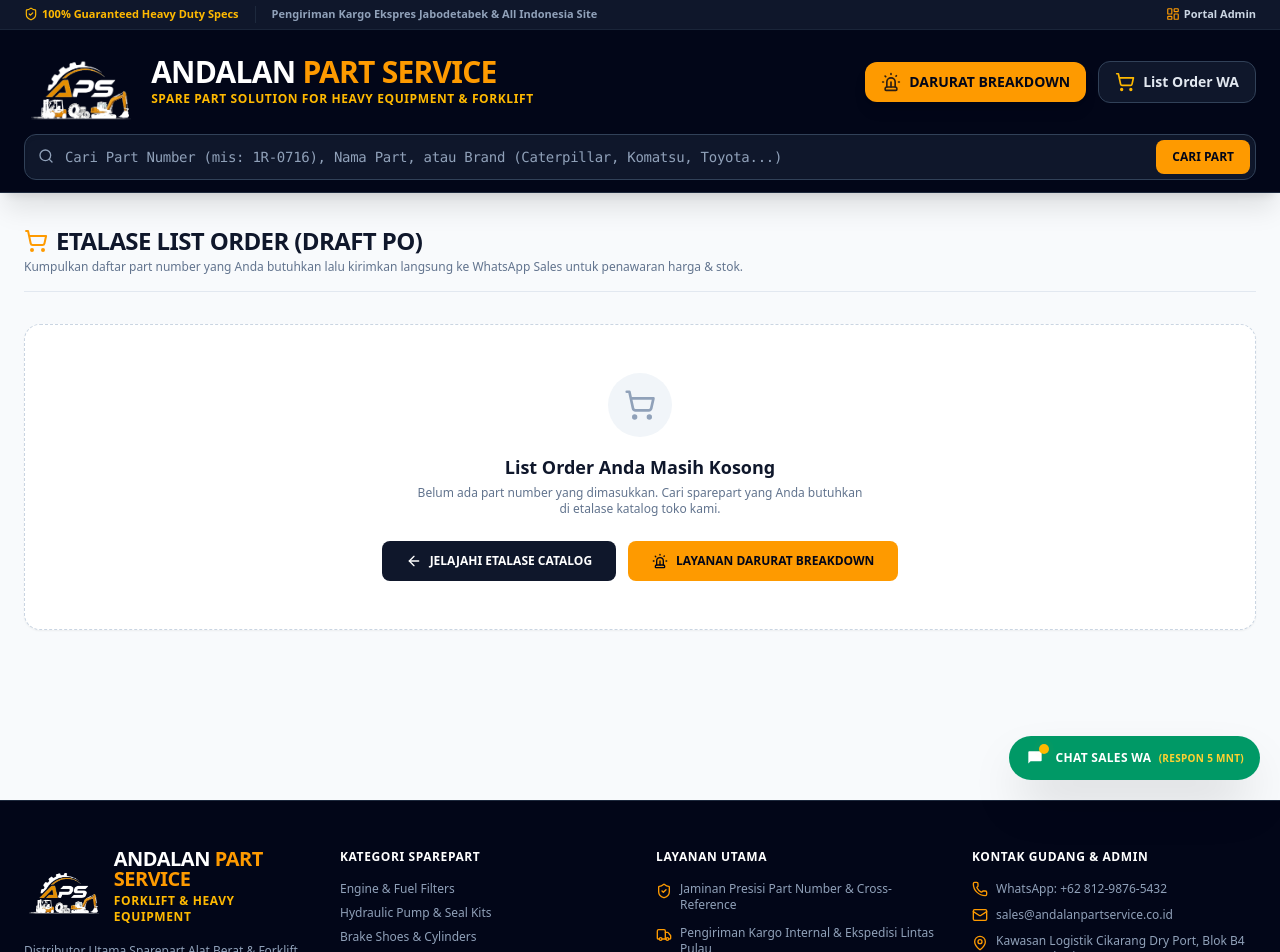
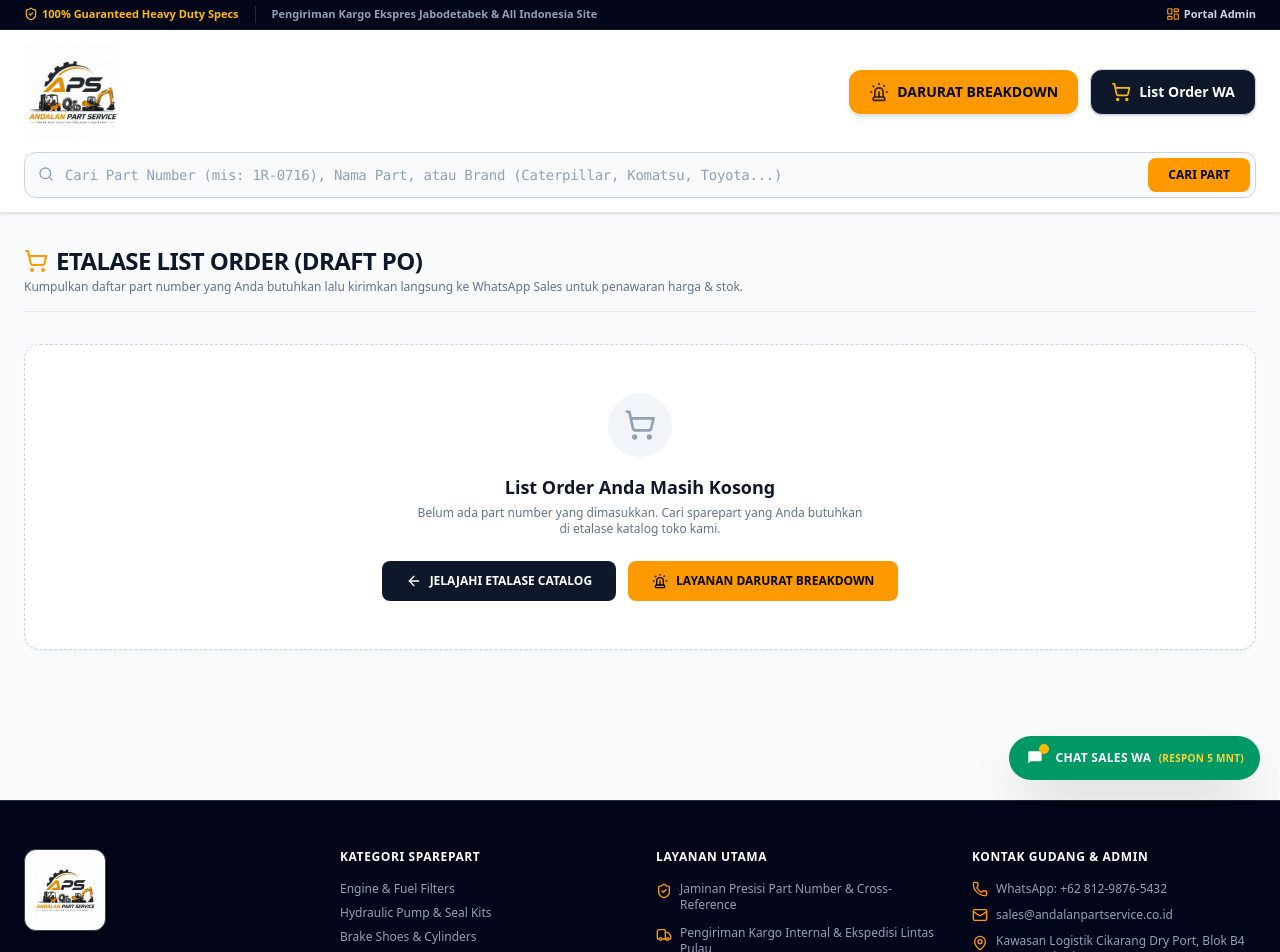
Before and after one commit to andalanpartservice-sketch/web-sparepart, a Next.js app: page /cart in a window 1280 px wide. Shown: the top 952 px of the page. Built offline with nearby package versions, Linux system fonts and the light colour scheme.

Commit message:
style: change navbar & admin header background to smooth white container with untouched original logo image

```diff
--- a/app/admin/layout.tsx
+++ b/app/admin/layout.tsx
@@ -8,44 +8,39 @@
     <AdminAuthGuard>
       <div className="flex min-h-screen flex-col bg-slate-100">
         {/* Admin Top Header */}
-        <header className="sticky top-0 z-40 bg-slate-950 border-b border-slate-800 text-white shadow-md">
-          <div className="mx-auto max-w-7xl px-4 sm:px-6 py-3.5 flex items-center justify-between">
+        <header className="sticky top-0 z-40 bg-white border-b border-slate-200 text-slate-900 shadow-sm">
+          <div className="mx-auto max-w-7xl px-4 sm:px-6 py-2.5 flex items-center justify-between">
             <div className="flex items-center gap-3">
               <Link href="/admin" className="flex items-center gap-2.5">
                 {/* eslint-disable-next-html-element-suppression */}
                 <img
-                  src="/logo-mark-dark.png"
-                  alt="APS Logo"
-                  className="h-10 w-auto object-contain"
+                  src="/logo.png"
+                  alt="Andalan Part Service Logo"
+                  className="h-12 w-auto object-contain"
                 />
-                <div className="flex flex-col">
-                  <span className="font-black uppercase tracking-tight text-sm text-white">
-                    ANDALAN <span className="text-amber-500">PART SERVICE</span>
-                  </span>
-                  <span className="text-[9px] font-black uppercase text-amber-400">
-                    ADMIN PORTAL
-                  </span>
-                </div>
+                <span className="font-black uppercase text-[10px] text-slate-950 bg-amber-400 px-2 py-0.5 rounded shadow-xs">
+                  ADMIN PORTAL
+                </span>
               </Link>
-              <span className="hidden sm:inline text-xs text-slate-500 font-bold border-l border-slate-800 pl-3">
+              <span className="hidden sm:inline text-xs text-slate-400 font-bold border-l border-slate-200 pl-3">
                 Control Panel & Warehouse Logistics
               </span>
             </div>
 
             <nav className="flex items-center gap-2 sm:gap-4 text-xs font-bold">
-              <Link href="/admin" className="flex items-center gap-1.5 px-3 py-1.5 rounded-lg text-slate-300 hover:text-white hover:bg-slate-900 transition">
+              <Link href="/admin" className="flex items-center gap-1.5 px-3 py-1.5 rounded-lg text-slate-700 hover:text-slate-950 hover:bg-slate-100 transition">
                 Overview
               </Link>
-              <Link href="/admin/orders" className="flex items-center gap-1.5 px-3 py-1.5 rounded-lg text-slate-300 hover:text-white hover:bg-slate-900 transition">
-                <ShoppingBag className="h-3.5 w-3.5 text-amber-500" /> Orders
+              <Link href="/admin/orders" className="flex items-center gap-1.5 px-3 py-1.5 rounded-lg text-slate-700 hover:text-slate-950 hover:bg-slate-100 transition">
+                <ShoppingBag className="h-3.5 w-3.5 text-amber-600" /> Orders
               </Link>
-              <Link href="/admin/inquiries" className="flex items-center gap-1.5 px-3 py-1.5 rounded-lg text-slate-300 hover:text-white hover:bg-slate-900 transition">
-                <Siren className="h-3.5 w-3.5 text-amber-500 animate-pulse" /> Inquiries
+              <Link href="/admin/inquiries" className="flex items-center gap-1.5 px-3 py-1.5 rounded-lg text-slate-700 hover:text-slate-950 hover:bg-slate-100 transition">
+                <Siren className="h-3.5 w-3.5 text-amber-600 animate-pulse" /> Inquiries
               </Link>
-              <Link href="/admin/products" className="flex items-center gap-1.5 px-3 py-1.5 rounded-lg text-slate-300 hover:text-white hover:bg-slate-900 transition">
-                <Package className="h-3.5 w-3.5 text-amber-500" /> Products
+              <Link href="/admin/products" className="flex items-center gap-1.5 px-3 py-1.5 rounded-lg text-slate-700 hover:text-slate-950 hover:bg-slate-100 transition">
+                <Package className="h-3.5 w-3.5 text-amber-600" /> Products
               </Link>
-              <Link href="/" className="flex items-center gap-1.5 px-3 py-1.5 rounded-lg bg-amber-500 text-slate-950 hover:bg-amber-400 transition ml-2">
+              <Link href="/" className="flex items-center gap-1.5 px-3 py-1.5 rounded-lg bg-slate-900 text-amber-400 hover:bg-slate-800 transition ml-2 font-black">
                 <Home className="h-3.5 w-3.5" /> Frontend site
               </Link>
             </nav>
--- a/components/Footer.tsx
+++ b/components/Footer.tsx
@@ -9,21 +9,13 @@
         <div className="grid grid-cols-1 md:grid-cols-4 gap-8">
           {/* Brand Col */}
           <div className="space-y-4 md:col-span-1">
-            <div className="flex items-center gap-3">
+            <div className="bg-white p-2 rounded-xl border border-slate-700 shadow-md inline-block">
               {/* eslint-disable-next-html-element-suppression */}
               <img
-                src="/logo-mark-dark.png"
-                alt="APS Logo"
-                className="h-14 w-auto object-contain"
+                src="/logo.png"
+                alt="Andalan Part Service Logo"
+                className="h-14 sm:h-16 w-auto object-contain"
               />
-              <div className="flex flex-col">
-                <span className="font-black tracking-tight text-xl leading-none text-white uppercase">
-                  ANDALAN <span className="text-amber-500">PART SERVICE</span>
-                </span>
-                <span className="text-xs font-bold tracking-wider text-amber-400 uppercase mt-1">
-                  Forklift & Heavy Equipment
-                </span>
-              </div>
             </div>
             <p className="text-xs text-slate-400 leading-relaxed">
               Distributor Utama Sparepart Alat Berat & Forklift Original & OEM High Quality. Solusi cepat penanganan unit breakdown lapangan.
--- a/components/Navbar.tsx
+++ b/components/Navbar.tsx
@@ -28,15 +28,15 @@
 
   return (
     <>
-      <header className="sticky top-0 z-40 bg-slate-950 border-b border-slate-800 text-white shadow-xl">
+      <header className="sticky top-0 z-40 bg-white border-b border-slate-200 text-slate-900 shadow-sm">
         {/* Top Info Bar */}
-        <div className="bg-slate-900 border-b border-slate-800/80 px-3 sm:px-6 py-1.5">
-          <div className="mx-auto max-w-7xl flex items-center justify-between text-[11px] font-semibold text-slate-400">
+        <div className="bg-slate-950 border-b border-slate-900 px-3 sm:px-6 py-1.5 text-white">
+          <div className="mx-auto max-w-7xl flex items-center justify-between text-[11px] font-semibold text-slate-300">
             <div className="flex items-center gap-4">
               <span className="flex items-center gap-1 text-amber-400 font-bold">
                 <ShieldCheck className="h-3.5 w-3.5" /> 100% Guaranteed Heavy Duty Specs
               </span>
-              <span className="hidden md:inline border-l border-slate-800 pl-4">
+              <span className="hidden md:inline border-l border-slate-800 pl-4 text-slate-400">
                 Pengiriman Kargo Ekspres Jabodetabek & All Indonesia Site
               </span>
             </div>
@@ -48,33 +48,25 @@
           </div>
         </div>
 
-        {/* Main Navbar Container */}
-        <div className="mx-auto max-w-7xl px-3 sm:px-6 py-3 space-y-3">
-          {/* Row 1: Brand Logo (PROMINENT & LARGE) + Action Buttons */}
+        {/* Main Navbar Container (Smooth White) */}
+        <div className="mx-auto max-w-7xl px-3 sm:px-6 py-3.5 space-y-3">
+          {/* Row 1: Original Brand Logo (/logo.png) + Right Action Buttons */}
           <div className="flex items-center justify-between gap-4">
-            {/* Logo Brand */}
-            <Link href="/" className="flex items-center gap-3 sm:gap-4 shrink-0 group">
+            {/* Logo Brand (UNTOUCHED ORIGINAL LOGO IMAGE) */}
+            <Link href="/" className="flex items-center shrink-0 group">
               {/* eslint-disable-next-html-element-suppression */}
               <img
-                src="/logo-mark-dark.png"
-                alt="APS Logo"
-                className="h-12 sm:h-16 lg:h-20 w-auto object-contain transition group-hover:scale-105"
+                src="/logo.png"
+                alt="Andalan Part Service Logo"
+                className="h-14 sm:h-20 lg:h-24 w-auto object-contain transition group-hover:scale-105"
               />
-              <div className="flex flex-col">
-                <span className="font-black tracking-tight text-base sm:text-2xl lg:text-3xl leading-none text-white uppercase">
-                  ANDALAN <span className="text-amber-500">PART SERVICE</span>
-                </span>
-                <span className="text-[9px] sm:text-xs font-black tracking-wider text-amber-400 uppercase mt-1">
-                  Spare Part Solution For Heavy Equipment & Forklift
-                </span>
-              </div>
             </Link>
 
             {/* Top Right Action Buttons */}
             <div className="flex items-center gap-2 sm:gap-3 shrink-0">
               <button
                 onClick={() => setIsEmergencyModalOpen(true)}
-                className="flex items-center gap-1.5 sm:gap-2 rounded-xl bg-amber-500 px-3 sm:px-4 py-2 sm:py-2.5 text-xs sm:text-sm font-black uppercase text-slate-950 shadow-lg hover:bg-amber-400 active:scale-95 transition"
+                className="flex items-center gap-1.5 sm:gap-2 rounded-xl bg-amber-500 px-3.5 sm:px-5 py-2.5 sm:py-3 text-xs sm:text-sm font-black uppercase text-slate-950 shadow-md hover:bg-amber-400 active:scale-95 transition"
                 title="Darurat Breakdown 24 Jam"
               >
                 <Siren className="h-4 w-4 sm:h-5 sm:w-5 animate-pulse" />
@@ -84,7 +76,7 @@
 
               <Link
                 href="/cart"
-                className="relative flex items-center gap-1.5 sm:gap-2 rounded-xl border border-slate-700 bg-slate-900 px-3 sm:px-4 py-2 sm:py-2.5 text-xs sm:text-sm font-bold text-slate-200 hover:border-amber-500 hover:bg-slate-800 transition"
+                className="relative flex items-center gap-1.5 sm:gap-2 rounded-xl border border-slate-300 bg-slate-900 px-3.5 sm:px-5 py-2.5 sm:py-3 text-xs sm:text-sm font-bold text-white hover:bg-slate-800 transition shadow-sm"
               >
                 <ShoppingCart className="h-4 w-4 sm:h-5 sm:w-5 text-amber-400" />
                 <span className="hidden sm:inline">List Order WA</span>
@@ -98,7 +90,7 @@
             </div>
           </div>
 
-          {/* Row 2: Full Width Dedicated Search Bar */}
+          {/* Row 2: Dedicated Search Bar */}
           <form onSubmit={handleSearchSubmit} className="w-full">
             <div className="relative w-full">
               <input
@@ -106,12 +98,12 @@
                 value={searchQuery}
                 onChange={(e) => setSearchQuery(e.target.value)}
                 placeholder="Cari Part Number (mis: 1R-0716), Nama Part, atau Brand (Caterpillar, Komatsu, Toyota...)"
-                className="w-full rounded-xl border border-slate-700 bg-slate-900 py-2.5 sm:py-3 pl-10 pr-24 text-xs sm:text-sm text-slate-100 placeholder-slate-400 font-mono-part focus:border-amber-500 focus:outline-none focus:ring-2 focus:ring-amber-500/50 transition shadow-inner"
+                className="w-full rounded-xl border border-slate-300 bg-slate-50 py-2.5 sm:py-3 pl-10 pr-28 text-xs sm:text-sm text-slate-900 placeholder-slate-400 font-mono-part focus:border-amber-500 focus:bg-white focus:outline-none focus:ring-2 focus:ring-amber-500/30 transition shadow-xs"
               />
               <Search className="absolute left-3.5 top-3 sm:top-3.5 h-4 w-4 text-slate-400" />
               <button
                 type="submit"
-                className="absolute right-1.5 top-1.5 bottom-1.5 rounded-lg bg-amber-500 px-4 text-xs font-extrabold uppercase text-slate-950 hover:bg-amber-400 transition"
+                className="absolute right-1.5 top-1.5 bottom-1.5 rounded-lg bg-amber-500 px-4 sm:px-5 text-xs font-extrabold uppercase text-slate-950 hover:bg-amber-400 transition"
               >
                 Cari Part
               </button>
```
